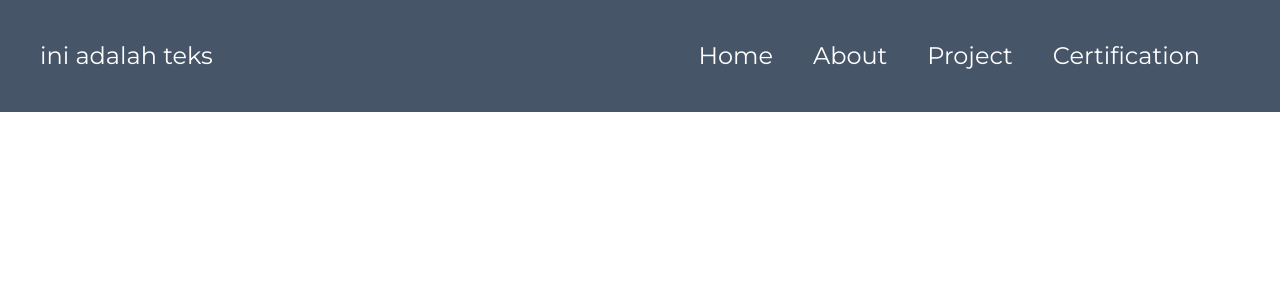
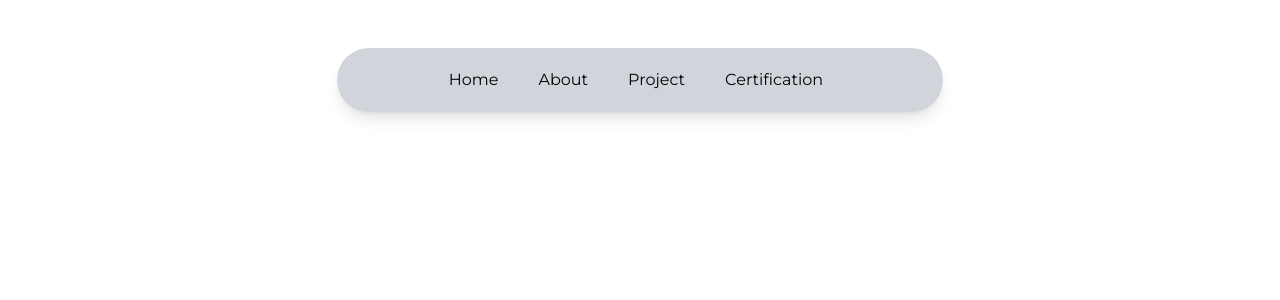
Before and after one commit to Igprad01/new_websiteku, a React (Vite) app: page / in a window 1280 px wide. Shown: the top 300 px of the page. Built offline with nearby package versions, Linux system fonts and the light colour scheme.

Commit message:
fix navbar

```diff
--- a/src/Components/Layouts/Navbar/Navbar.jsx
+++ b/src/Components/Layouts/Navbar/Navbar.jsx
@@ -1,6 +1,5 @@
 import React, { useState } from "react";
 import NavbarList from "../../Elements/NavbarList/NavbarList";
-import Heading1 from "../../Elements/Heading1/Heading1";
 
 const Navbar = () => {
     const [Open,SetOpen] = useState(false);
@@ -9,15 +8,11 @@ const Navbar = () => {
         SetOpen(!Open);
     };
     return (
-        <nav className={`w-full p-10 bg-slate-600 text-white`}>
-            <div className={`container mx-auto text-2xl`}>
-                <div className={`hidden justify-between md:flex items-end space-x-5`}>
-                <Heading1 Text = "ini adalah teks"/>
+        <nav className={`relative flex justify-center items-center text-black my-12`}>
+            <div className={`hidden md:flex bg-gray-300 rounded-full shadow-lg px-10 py-5 pl-28`}>
                 <NavbarList />
-                </div>
             </div>
-            <div className={`justify-between md:hidden flex items-end`}>
-                <Heading1 Text= "ini adalah teks" />
+            <div className={`md:hidden flex justify-end items-end w-full pr-6`}>
            <button onClick={hamburger}>
            <svg viewBox="0 0 100 80" width="20" height="20">
                 <rect width="100" height="20" ></rect>
@@ -27,7 +22,7 @@ const Navbar = () => {
            </button>
             </div>
             {Open && (
-                <div>
+                <div className={`absolute top-16 left-0 right-0 md:hidden bg-slate-50 py-4 px-6 w-full text-center`}>
                     <NavbarList />
                 </div>
             )}
```
